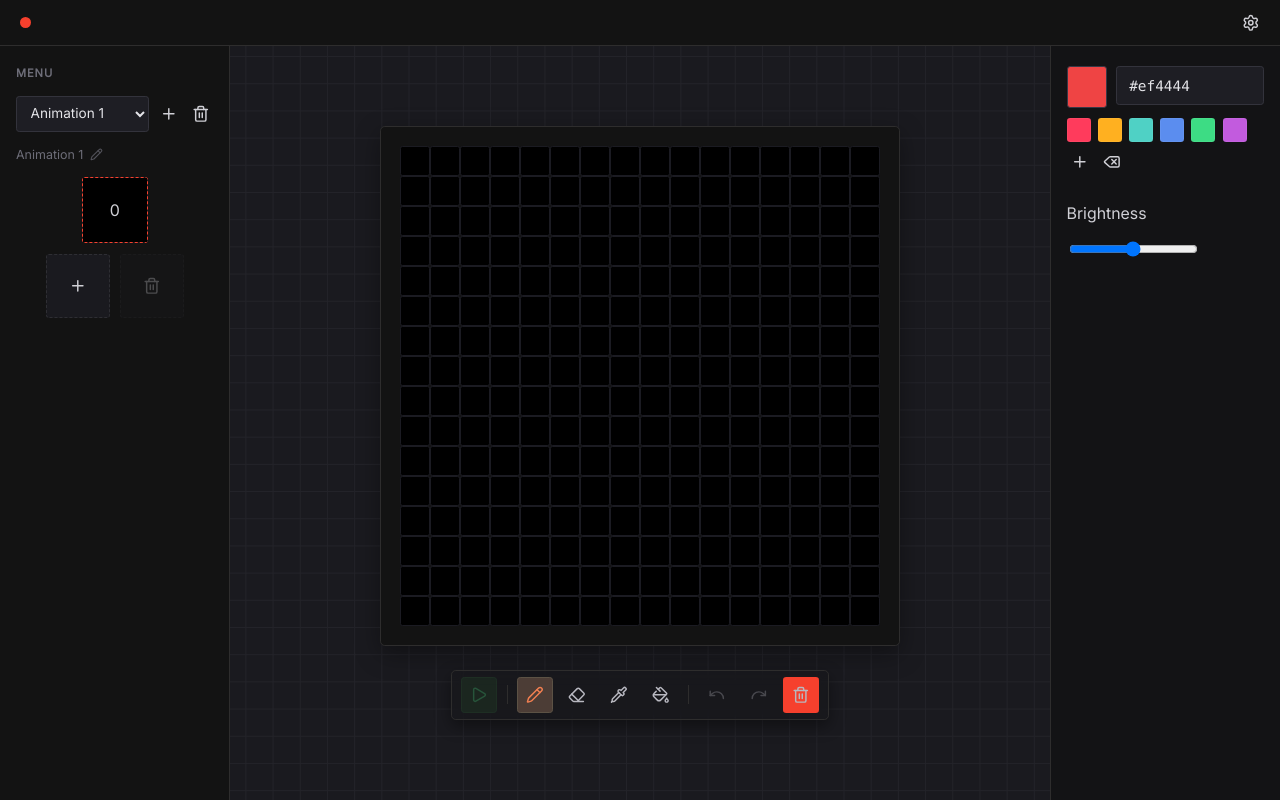
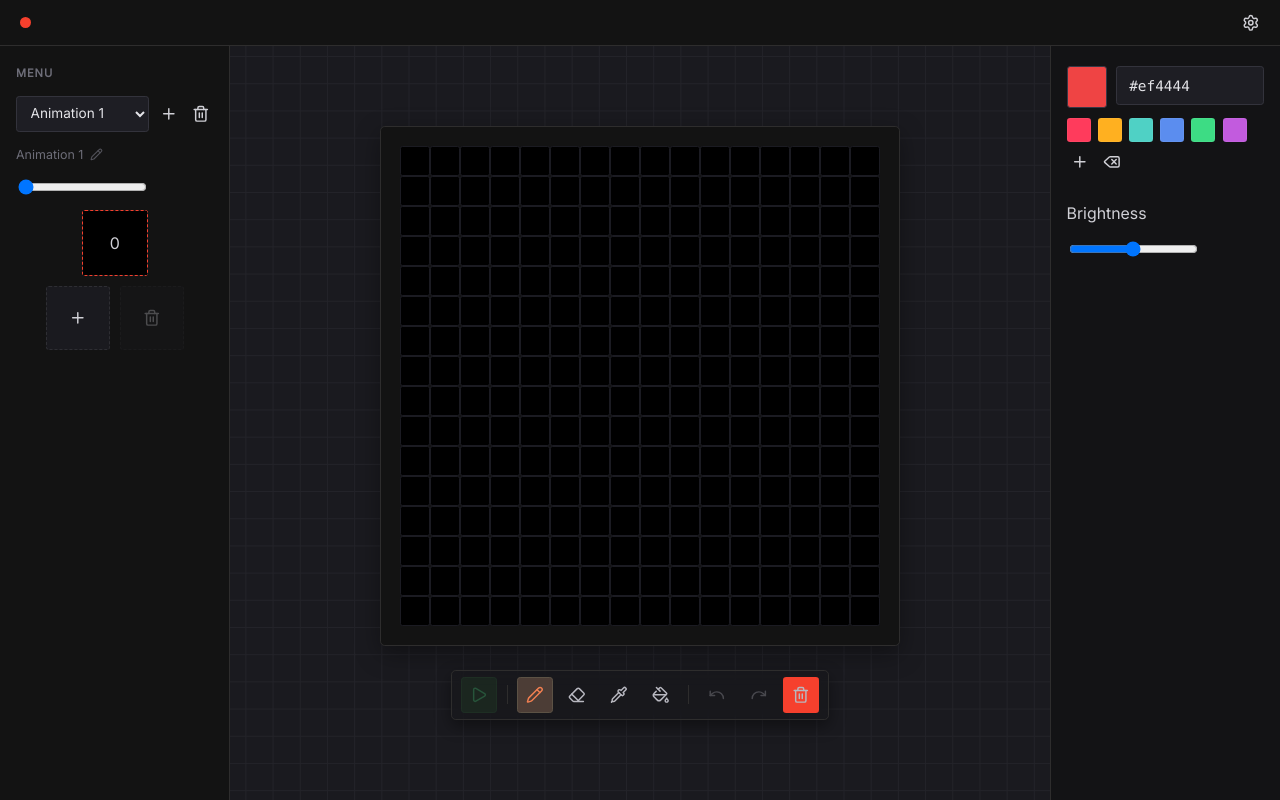
Before and after one commit to lShanterl/pico-matrix-studio, a React (Vite) app in the folder studio/: page / in a window 1280 px wide. Built offline with nearby package versions, Linux system fonts and the light colour scheme.

Commit message:
Add FPS control to AnimationsTab and update mouse event handling in PixelGrid - erasing by right click

```diff
--- a/studio/src/App.tsx
+++ b/studio/src/App.tsx
@@ -13,6 +13,12 @@ import ColorTools from "./components/ColorTools.tsx";
 import Settings from "./components/Settings.tsx";
 import AnimationsTab from "./components/AnimationsTab.tsx";
 
+enum MouseActionType {
+    Draw = 0,
+    MiddleClick = 1,
+    Erase= 2
+}
+
 export default function App() {
     const pixels = usePixelLayout();
     const library = useAnimationLibrary();
@@ -26,7 +32,7 @@ export default function App() {
     const [areSettingsOpen, setAreSettingsOpen] = useState(false);
     const [activeTool, setActiveTool] = useState<Tools>(Tools.Pencil);
 
-    const [fps, setFps] = useState<number>();
+    const mouseActionRef = useRef<MouseActionType | null>(null);
 
     // make sure there's always at least one animation to save into
     useEffect(() => {
@@ -61,14 +67,19 @@ export default function App() {
         }
     }
 
-    const handleMouseDown = (index: number): void => {
+    const handleMouseDown = (index: number, e : React.MouseEvent<HTMLDivElement>): void => {
         initialMatrixRef.current = [...pixels.layout];
         setDrawing(true);
+
+        mouseActionRef.current = e.button;
+
         useTool(index);
+
         addEventListener("mouseup", handleMouseUp);
     };
 
     const handleMouseEnter = (index: number): void => {
+
         if (isDrawing && (activeTool === Tools.Pencil || activeTool === Tools.Eraser)) {
             useTool(index);
         }
@@ -76,15 +87,17 @@ export default function App() {
 
     const handleMouseUp = (): void => {
         setDrawing(false);
+        mouseActionRef.current = null;
         pixels.commitStroke(initialMatrixRef.current);
         window.removeEventListener("mouseup", handleMouseUp);
     }
 
     const useTool = (index: number) => {
+        const color = mouseActionRef.current === MouseActionType.Draw ? activeColor : pixels.DEFAULT_RGB;
         switch (activeTool) {
-            case Tools.Pencil: pixels.drawPixel(index, activeColor); break;
+            case Tools.Pencil: pixels.drawPixel(index, color); break;
             case Tools.Eraser: pixels.erasePixel(index); break;
-            case Tools.Bucket: pixels.bucketFill(index, activeColor); break;
+            case Tools.Bucket: pixels.bucketFill(index, color); break;
             case Tools.Pipette: setActiveColor(pixels.layout[index]); break;
         }
     };
@@ -132,6 +145,7 @@ export default function App() {
                     <span className="sidebar-title">Menu</span>
                     <AnimationsTab
                         frames={pixels.frames}
+                        onChangeFps={library.changeFps}
                         activeFrameIndex={pixels.activeFrameIndex}
                         onAddFrame={pixels.addFrame}
                         onChangeFrame={pixels.changeFrame}
@@ -153,7 +167,7 @@ export default function App() {
                     />
                     <FloatingToolbar
                         connected={status.connected}
-                        onSend={() => invoke("send_frame_to_pico", { frames: pixels.frames, fps: 1})}
+                        onSend={() => invoke("send_frame_to_pico", { frames: pixels.frames, fps: library.activeAnimation?.fps})}
                         activeTool={activeTool}
                         onToolChange={setActiveTool}
                         onUndo={pixels.undo}
--- a/studio/src/components/AnimationsTab.tsx
+++ b/studio/src/components/AnimationsTab.tsx
@@ -1,11 +1,12 @@
 import {Plus, Trash, Pencil} from "lucide-react";
-import {useState} from "react";
+import {useEffect, useState} from "react";
 import AnimationFrame from "./AnimationFrame.tsx";
 import {Animation} from "../hooks/useAnimationLibrary.ts";
 import {RGB} from "../types.ts";
 
 interface AnimationsTabProps {
     frames: RGB[][];
+    onChangeFps: (id: string, fps: number) => void;
     activeFrameIndex: number;
     onAddFrame: () => void;
     onChangeFrame: (index: number) => void;
@@ -17,26 +18,40 @@ interface AnimationsTabProps {
     onNewAnimation: () => void;
     onRenameAnimation: (id: string, name: string) => void;
     onDeleteAnimation: (id: string) => void;
+
 }
 
-export default function AnimationsTab({frames, activeFrameIndex, onAddFrame, onChangeFrame, onDeleteFrame, animations, activeAnimationId, onSelectAnimation, onNewAnimation, onRenameAnimation, onDeleteAnimation,}: AnimationsTabProps) {
+export default function AnimationsTab({frames, activeFrameIndex, onAddFrame, onChangeFrame, onDeleteFrame, animations, activeAnimationId, onSelectAnimation, onNewAnimation, onRenameAnimation, onDeleteAnimation, onChangeFps}: AnimationsTabProps) {
     const [isEditingName, setIsEditingName] = useState(false);
     const [draftName, setDraftName] = useState("");
 
     const activeAnimation = animations.find((a) => a.id === activeAnimationId) ?? null;
 
-    const startEditing = () => {
+    const [draftFps, setDraftFps] = useState<number>(activeAnimation?.fps ?? 1);
+
+
+    const startEditingName = () => {
         if (!activeAnimation) return;
         setDraftName(activeAnimation.name);
         setIsEditingName(true);
     };
 
-    const commitEditing = () => {
+    const commitAnimationRename = () => {
         if (activeAnimation && draftName.trim()) {
             onRenameAnimation(activeAnimation.id, draftName.trim());
         }
         setIsEditingName(false);
     };
+
+    const commitFpsChange = (value : number) => {
+        if(activeAnimation){
+            onChangeFps(activeAnimation.id, value);
+        }
+    }
+
+    useEffect(() => {
+        setDraftFps(activeAnimation?.fps ?? 1);
+    },[activeAnimation?.id, activeAnimation?.fps]);
 
     return (
         <div className="animations-container">
@@ -67,6 +82,7 @@ export default function AnimationsTab({frames, activeFrameIndex, onAddFrame, onC
             </div>
 
             {activeAnimation && (
+                <>
                 <div className="animation-name-row">
                     {isEditingName ? (
                         <input
@@ -74,16 +90,20 @@ export default function AnimationsTab({frames, activeFrameIndex, onAddFrame, onC
                             value={draftName}
                             autoFocus
                             onChange={(e) => setDraftName(e.currentTarget.value)}
-                            onBlur={commitEditing}
-                            onKeyDown={(e) => e.key === "Enter" && commitEditing()}
+                            onBlur={commitAnimationRename}
+                            onKeyDown={(e) => e.key === "Enter" && commitAnimationRename()}
                         />
                     ) : (
-                        <button className="animation-name-btn" onClick={startEditing}>
+                        <button className="animation-name-btn" onClick={startEditingName}>
                             {activeAnimation.name}
                             <Pencil className="ic-btn-small" />
                         </button>
                     )}
                 </div>
+                    <div className="animation-name-row">
+                        <input type="range" onChange={(e) => commitFpsChange(Number(e.target.value))} value={draftFps} min={1} max={60} />
+                    </div>
+                </>
             )}
 
             <div className="frames-list" >
--- a/studio/src/components/PixelGrid.tsx
+++ b/studio/src/components/PixelGrid.tsx
@@ -2,7 +2,7 @@ import {RGB} from "../types.ts";
 
 interface PixelGridProps {
     layout: RGB[];
-    onMouseDown: (index: number) => void;
+    onMouseDown: (index: number, e: React.MouseEvent<HTMLDivElement>) => void;
     onMouseEnter: (index: number) => void;
 }
 
@@ -15,7 +15,7 @@ export default function PixelGrid({ layout, onMouseDown, onMouseEnter }: PixelGr
                         key={i}
                         className="pixel-grid-item"
                         style={{ backgroundColor: `rgb(${pixel.r}, ${pixel.g}, ${pixel.b})` }}
-                        onMouseDown={() => onMouseDown(i)}
+                        onMouseDown={(e) => onMouseDown(i, e)}
                         onMouseEnter={() => onMouseEnter(i)}
                     />
                 ))}
--- a/studio/src/hooks/useAnimationLibrary.ts
+++ b/studio/src/hooks/useAnimationLibrary.ts
@@ -5,6 +5,7 @@ export interface Animation {
     id: string;
     name: string;
     frames: RGB[][];
+    fps: number;
 }
 
 const STORAGE_KEY = "pixelart-animations";
@@ -35,8 +36,6 @@ export function useAnimationLibrary() {
         () => loadFromStorage()[0]?.id ?? null
     );
 
-
-
     useEffect(() => {
         persistToStorage(animations);
     }, [animations]);
@@ -44,7 +43,7 @@ export function useAnimationLibrary() {
     const activeAnimation = animations.find((a) => a.id === activeAnimationId) ?? null;
 
     const createAnimation = (name: string, frames: RGB[][]) => {
-        const animation: Animation = { id: crypto.randomUUID(), name, frames };
+        const animation: Animation = { id: crypto.randomUUID(), name, frames, fps: 1 };
         setAnimations((prev) => [...prev, animation]);
         setActiveAnimationId(animation.id);
         return animation;
@@ -60,6 +59,10 @@ export function useAnimationLibrary() {
     const renameAnimation = (id: string, name: string) => {
         setAnimations((prev) => prev.map((a) => (a.id === id ? { ...a, name } : a)));
     };
+
+    const changeFps = (id:string, fps: number) =>{
+        setAnimations((prev) => prev.map((a) => (a.id === id ? {...a, fps} : a)));
+    }
 
     const deleteAnimation = (id: string) => {
         setAnimations((prev) => prev.filter((a) => a.id !== id));
@@ -83,5 +86,6 @@ export function useAnimationLibrary() {
         renameAnimation,
         deleteAnimation,
         selectAnimation,
+        changeFps,
     };
 }
--- a/studio/src/hooks/usePixelLayout.ts
+++ b/studio/src/hooks/usePixelLayout.ts
@@ -162,5 +162,6 @@ export function usePixelLayout() {
         addFrame,
         deleteFrame,
         loadFrames,
+        DEFAULT_RGB
     };
 }
```
